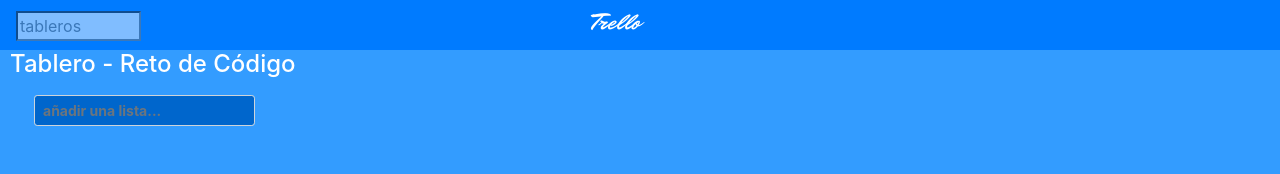
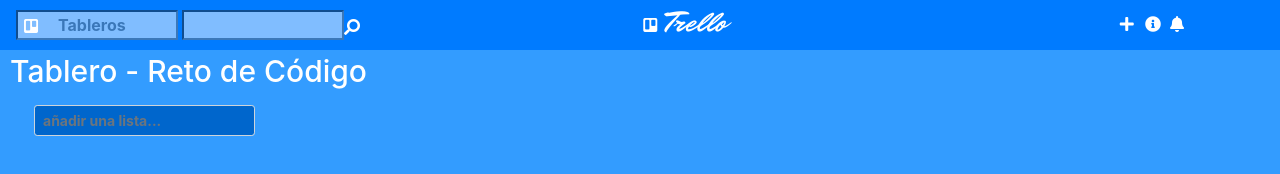
Before and after one commit to anto-caroca/Trello-challenge, a website: page index.html in a window 1280 px wide. Drawn offline with nearby package versions, Linux system fonts and the light colour scheme.

Commit message:
agrego iconos de trello

```diff
--- a/index.html
+++ b/index.html
@@ -7,13 +7,23 @@
     <link rel="stylesheet" href="https://stackpath.bootstrapcdn.com/bootstrap/4.1.3/css/bootstrap.min.css" integrity="sha384-MCw98/SFnGE8fJT3GXwEOngsV7Zt27NXFoaoApmYm81iuXoPkFOJwJ8ERdknLPMO" crossorigin="anonymous">
     <link rel="stylesheet" href="src/css/style.css">
     <link href="https://fonts.googleapis.com/css?family=Mr+Dafoe" rel="stylesheet">
+    <link rel="stylesheet" href="https://use.fontawesome.com/releases/v5.2.0/css/all.css" integrity="sha384-hWVjflwFxL6sNzntih27bfxkr27PmbbK/iSvJ+a4+0owXq79v+lsFkW54bOGbiDQ" crossorigin="anonymous">
     <title>Trello</title>
 </head>
 <body>
-    <nav class="navbar navbar-dark bg-primary">
-        <input type="search" placeholder="tableros">
-        <h4>Trello</h4>
-    </nav>
+  <nav class="navbar navbar-dark bg-primary">
+      <div class="set">
+          <i id="plus" class="fas fa-plus"></i><i id="info" class="fas fa-info-circle"></i><i id="bell" class="fas fa-bell"></i>
+       </div>
+    <div class="searchWithIcon">
+      <input type="text" placeholder="Tableros">
+      <i id="trello" class="fab fa-trello"></i>
+      <input type="search">
+      <i id="lupa" class="fas fa-search"></i>
+
+    </div>
+    <i id="i" class="fab fa-trello"></i><h4>Trello</h4>
+  </nav>
     <h4>Tablero - Reto de Código</h4>
     <div class="d-flex p-2 outline-secondary">
     <form class="form-inline-block">
--- a/src/css/style.css
+++ b/src/css/style.css
@@ -1,28 +1,92 @@
 body{
     background-color: #339cff;
 }
+
+.searchWithIcon i{
+    position: relative;
+}
+
+.searchWithIcon input[type=text]{
+padding-left: 40px;
+width:25%;
+color: white;
+font-weight: bold;
+}
+.searchWithIcon input[type=search]{
+    padding-left: 80px;
+    width:25%;
+}
+
+.searchWithIcon{
+    position: relative;
+}
+
+#trello{
+position: absolute;
+left: 0;
+color: white;
+padding: 8px 8px;
+}
+
+#lupa{
+    position: absolute;
+    top: 9px;
+   padding-left: 0%;
+   transform: rotate(90deg);
+}
+
+.set{
+    position: absolute;
+    width: 98%;
+    height: 32px;
+    padding-top: 7px;
+}
+
+#plus{
+    padding-left: 88%;
+}
+
+#info{
+    padding-left: 90%;
+}
+
+#bell{
+    padding-left: 92%;
+}
+
 nav{
     height: 50px;
+}
 
-}
 nav input{
     width: 10%;
     opacity: 0.5;
 }
+
 @font-face{
   font-family: 'Mr Dafoe', cursive;
     src: url(https://fonts.google.com/specimen/Mr+Dafoe);
 }
-nav h4{
+
+nav h4, i{
+    position: absolute;
     font-family: 'Mr Dafoe', cursive;
-    margin-right: 50%;
+    padding-left: 50%;
     color: white;
 }
+
+#i{
+    padding-left: 49%;
+}
+
 h4{
     text-align: left;
     color: white;
     margin-left: 10px;
+    margin-top: 3px;
+    font-size: 30px;
 }
+
 form {
     width:20%;
     margin-left: 10px;
@@ -32,6 +96,7 @@
     background-color: white;
     margin: 5 5 5 5px;
 }
+
 .close{
     position: absolute;
 }
@@ -39,14 +104,16 @@
     color: white;
     font-weight: bold;
     background-color: #0066cc;
+}
 
-}
 #nombre, #nombre2{
     font-weight: bold;
 }
+
 #buttons2{
     margin-top: 5px;
 }
+
 #container-2{
     margin-top: 8px;
     width: 20%;
```
